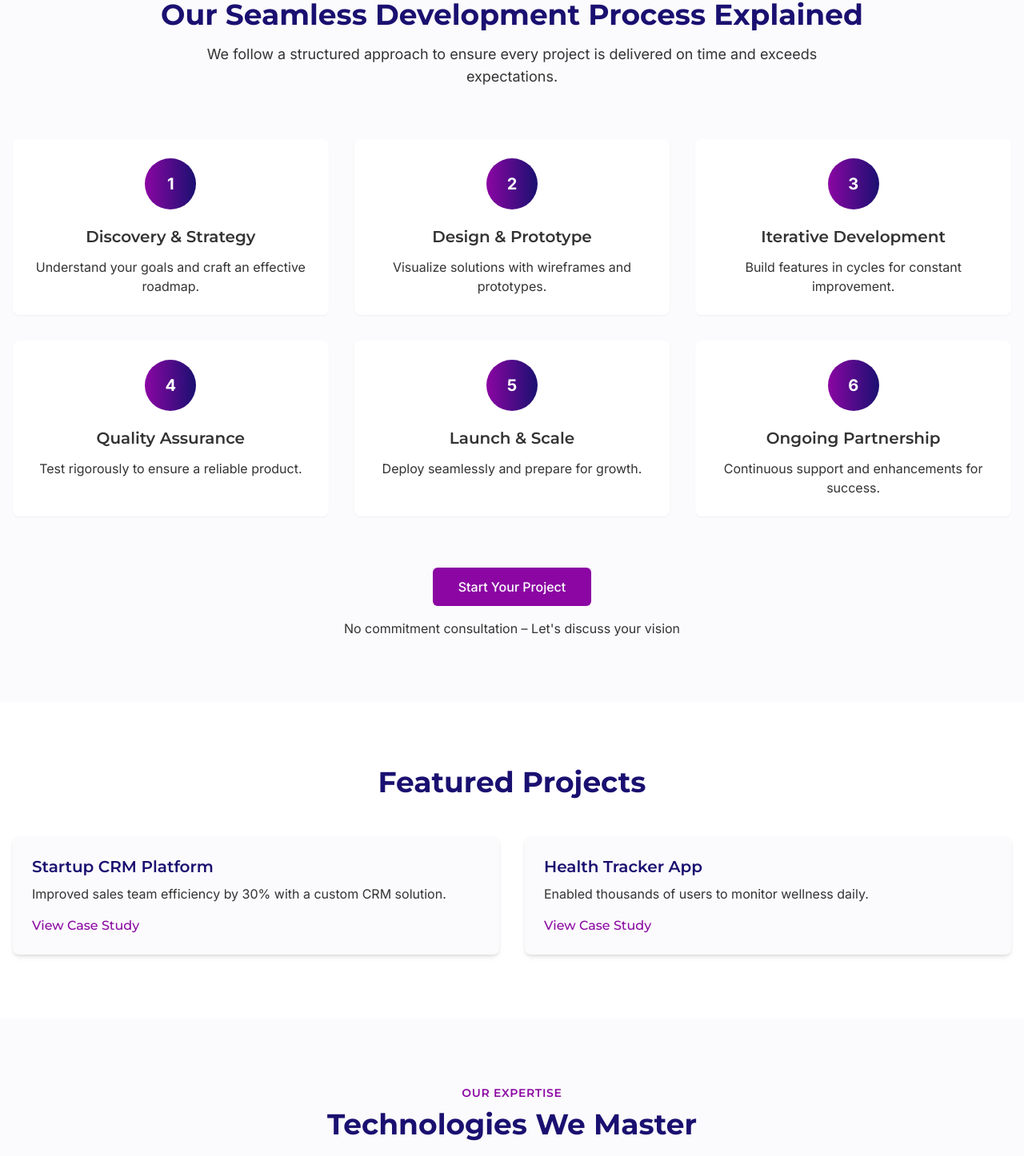
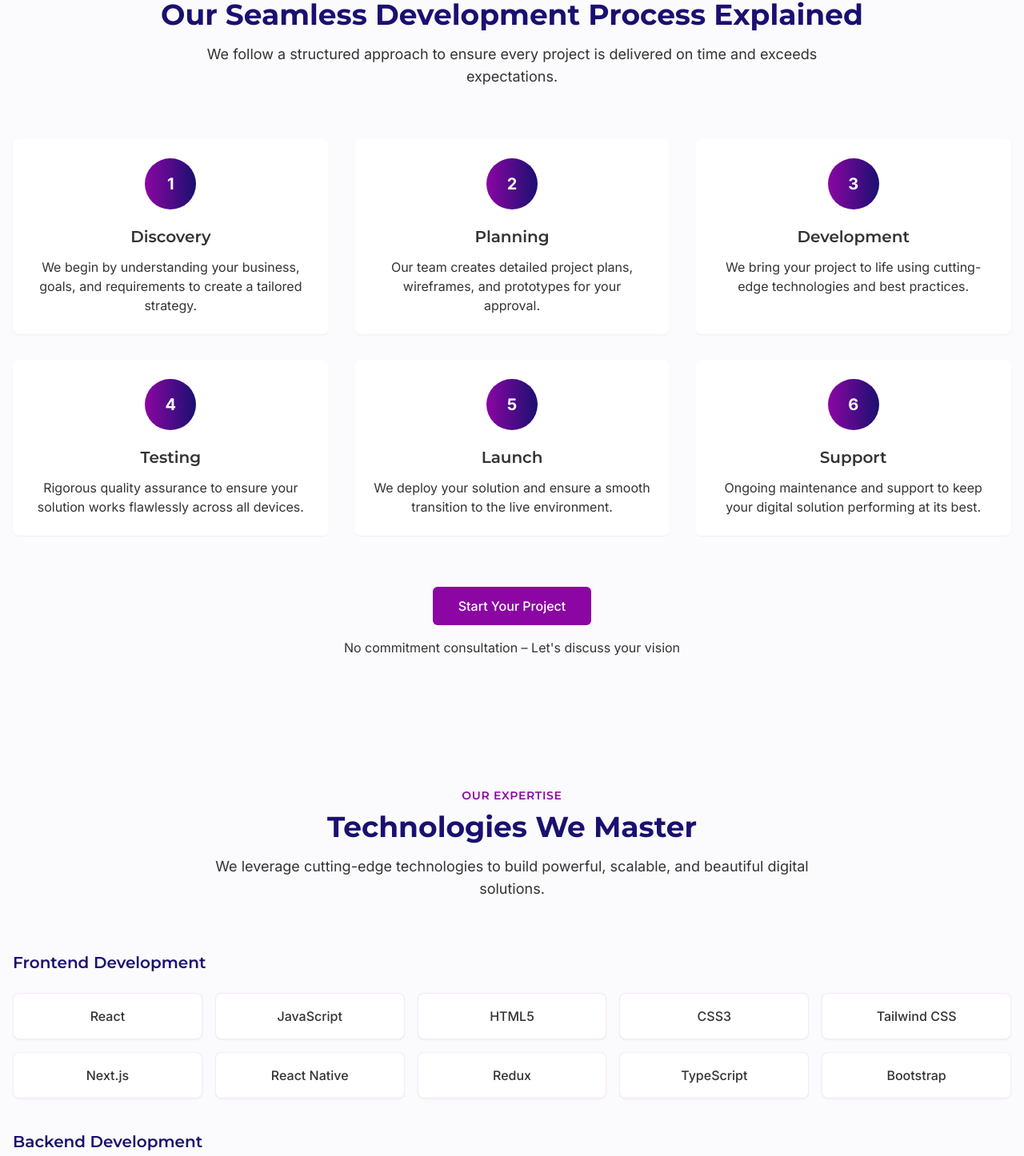
Before and after one commit to Phynnex/phynnex-dev-studio, a React (Vite) app: page / in a window 1280 px wide. Shown: the part 1734-3180 px from the top of the page at 80% size. Built offline with nearby package versions, Linux system fonts and the light colour scheme.

Commit message:
Revert "Add process steps and featured projects"

```diff
--- a/src/components/FeaturedProjects.jsx
+++ /dev/null
@@ -1,50 +0,0 @@
-import React from 'react';
-import { Link } from 'react-router-dom';
-
-const projects = [
-  {
-    id: 1,
-    title: 'Startup CRM Platform',
-    impact: 'Improved sales team efficiency by 30% with a custom CRM solution.',
-    link: '/portfolio',
-  },
-  {
-    id: 2,
-    title: 'Health Tracker App',
-    impact: 'Enabled thousands of users to monitor wellness daily.',
-    link: '/portfolio',
-  },
-];
-
-const FeaturedProjects = () => (
-  <section className="py-20 bg-white">
-    <div className="container mx-auto max-w-7xl px-4">
-      <h2 className="text-3xl md:text-4xl font-bold mb-12 text-deep-blue text-center font-montserrat">
-        Featured Projects
-      </h2>
-      <div className="grid grid-cols-1 md:grid-cols-2 gap-8">
-        {projects.map((project) => (
-          <div
-            key={project.id}
-            className="bg-off-white p-6 rounded-lg shadow-md flex flex-col"
-          >
-            <div className="mb-4">
-              <h3 className="text-xl font-semibold text-deep-blue mb-2 font-montserrat">
-                {project.title}
-              </h3>
-              <p className="text-dark-gray font-inter">{project.impact}</p>
-            </div>
-            <Link
-              to={project.link}
-              className="text-primary-purple font-medium hover:underline mt-auto font-montserrat"
-            >
-              View Case Study
-            </Link>
-          </div>
-        ))}
-      </div>
-    </div>
-  </section>
-);
-
-export default FeaturedProjects;
--- a/src/components/Process.jsx
+++ b/src/components/Process.jsx
@@ -30,38 +30,38 @@ const Process = () => {
         <div className="grid grid-cols-1 md:grid-cols-2 lg:grid-cols-3 gap-8">
           <ProcessStep
             number="1"
-            title="Discovery &amp; Strategy"
-            description="Understand your goals and craft an effective roadmap."
+            title="Discovery"
+            description="We begin by understanding your business, goals, and requirements to create a tailored strategy."
           />
 
           <ProcessStep
             number="2"
-            title="Design &amp; Prototype"
-            description="Visualize solutions with wireframes and prototypes."
+            title="Planning"
+            description="Our team creates detailed project plans, wireframes, and prototypes for your approval."
           />
 
           <ProcessStep
             number="3"
-            title="Iterative Development"
-            description="Build features in cycles for constant improvement."
+            title="Development"
+            description="We bring your project to life using cutting-edge technologies and best practices."
           />
 
           <ProcessStep
             number="4"
-            title="Quality Assurance"
-            description="Test rigorously to ensure a reliable product."
+            title="Testing"
+            description="Rigorous quality assurance to ensure your solution works flawlessly across all devices."
           />
 
           <ProcessStep
             number="5"
-            title="Launch &amp; Scale"
-            description="Deploy seamlessly and prepare for growth."
+            title="Launch"
+            description="We deploy your solution and ensure a smooth transition to the live environment."
           />
 
           <ProcessStep
             number="6"
-            title="Ongoing Partnership"
-            description="Continuous support and enhancements for success."
+            title="Support"
+            description="Ongoing maintenance and support to keep your digital solution performing at its best."
           />
         </div>
 
--- a/src/pages/HomePage.jsx
+++ b/src/pages/HomePage.jsx
@@ -3,7 +3,6 @@ import React from "react";
 import Hero from "../components/Hero";
 import Services from "../components/Services";
 import Process from "../components/Process";
-import FeaturedProjects from "../components/FeaturedProjects";
 import Benefits from "../components/Benefits";
 import Team from "../components/Team";
 import CTA from "../components/CTA";
@@ -18,7 +17,6 @@ const HomePage = () => {
       <Hero />
       <Services />
       <Process />
-      <FeaturedProjects />
       <Technologies />
       <Portfolio />
       <Benefits />
```
